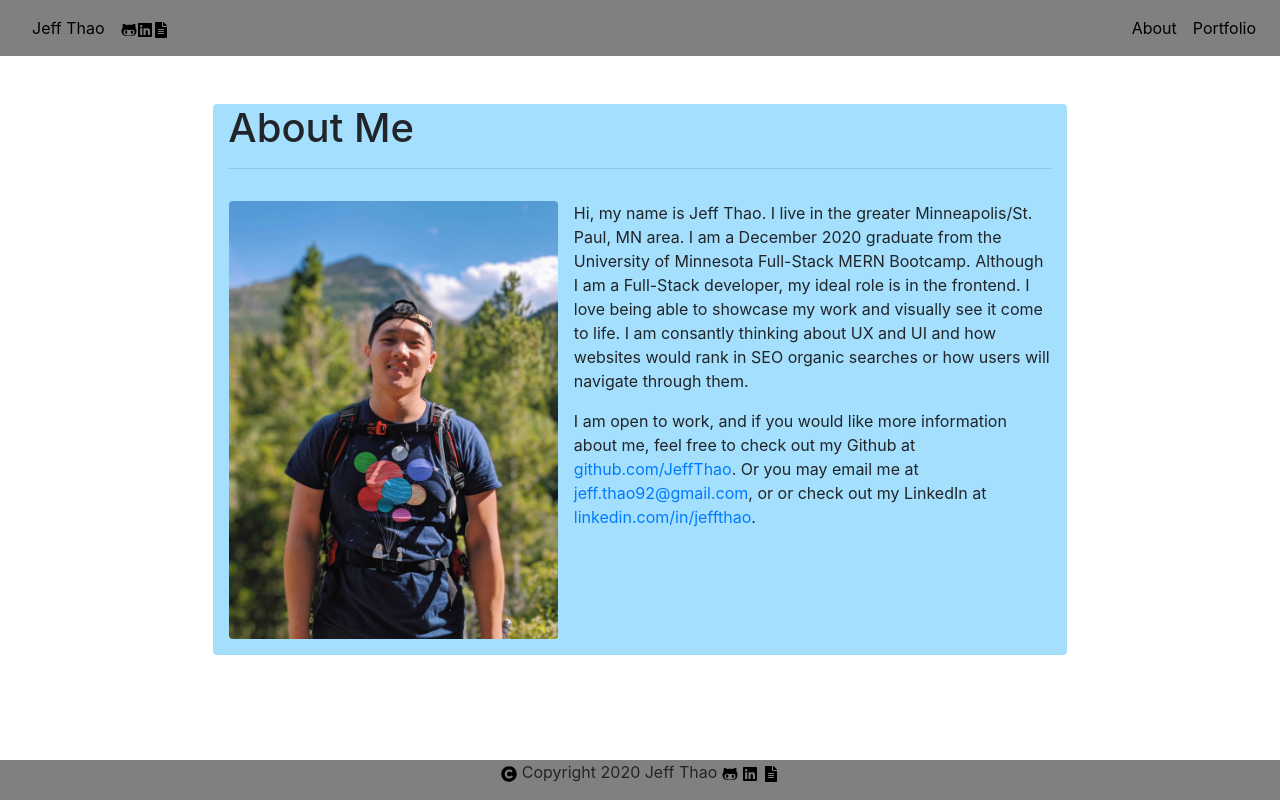
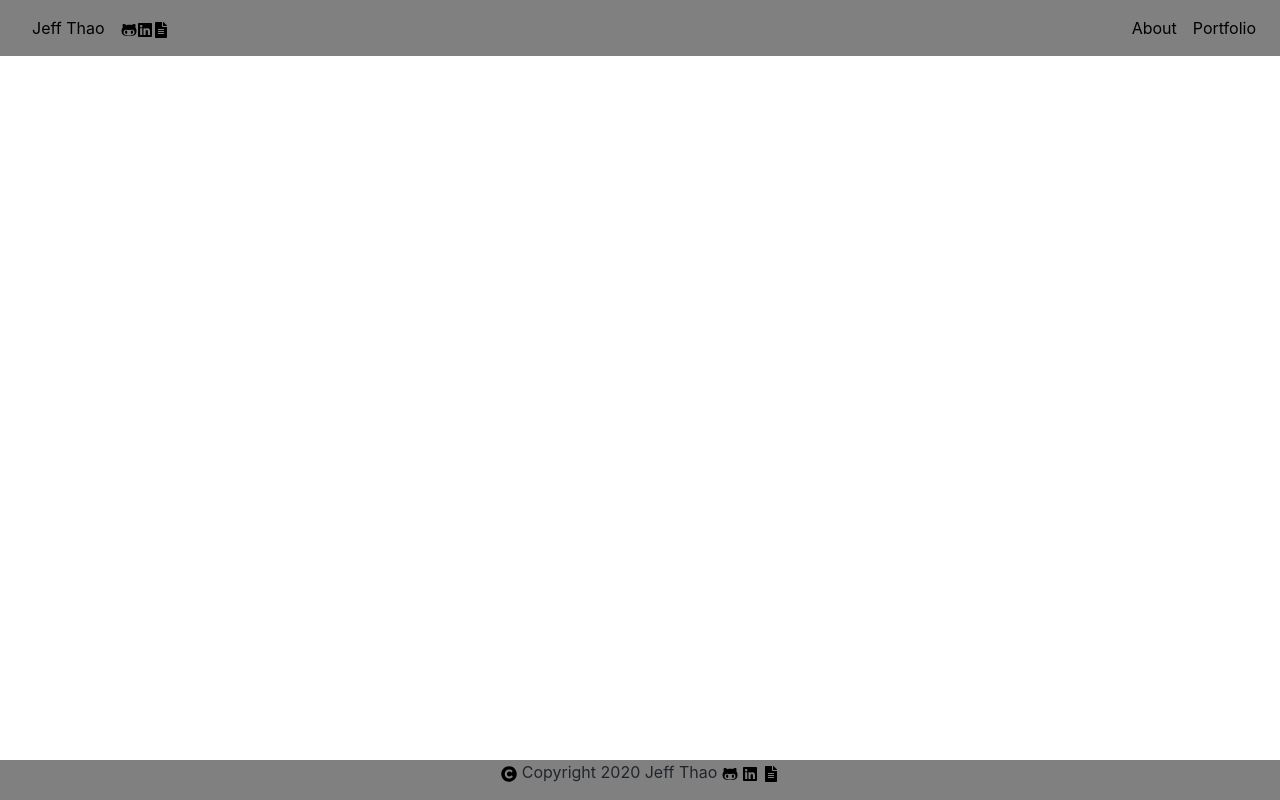
Before and after one commit to JeffThao/professional-portfolio, a React (Create React App) app: page / in a window 1280 px wide. Built offline with nearby package versions, Linux system fonts and the light colour scheme.

Commit message:
added new route

```diff
--- a/src/App.js
+++ b/src/App.js
@@ -10,7 +10,7 @@ function App() {
     <Router>
       <div>
         <Nav />
-        <Route exact path="/" component={About} />
+        <Route exact path="/professional-portfolio/" component={About} />
         <Route exact path="/project" component={Project} />
         <Footer />
       </div>
--- a/src/components/Navbar/index.js
+++ b/src/components/Navbar/index.js
@@ -27,7 +27,7 @@ function Nav() {
     </button>
     <div className="collapse navbar-collapse ml-auto justify-content-end" id="navbarNavAltMarkup">
       <div className="navbar-nav">
-      <Link to="/professional-portfolio" className={location.pathname === "/professional-portfolio" ? "nav-link " : "nav-link"} style={{color:'black'}}>
+      <Link to="/professional-portfolio/" className={location.pathname === "/professional-portfolio/" ? "nav-link " : "nav-link"} style={{color:'black'}}>
       About
         </Link>
         <Link to="/project" className={location.pathname === "/project" ? "nav-link " : "nav-link"} style={{color:'black'}}>
```
Also changed, not shown: 1 other file (tests, documents, lock files or other folders).
